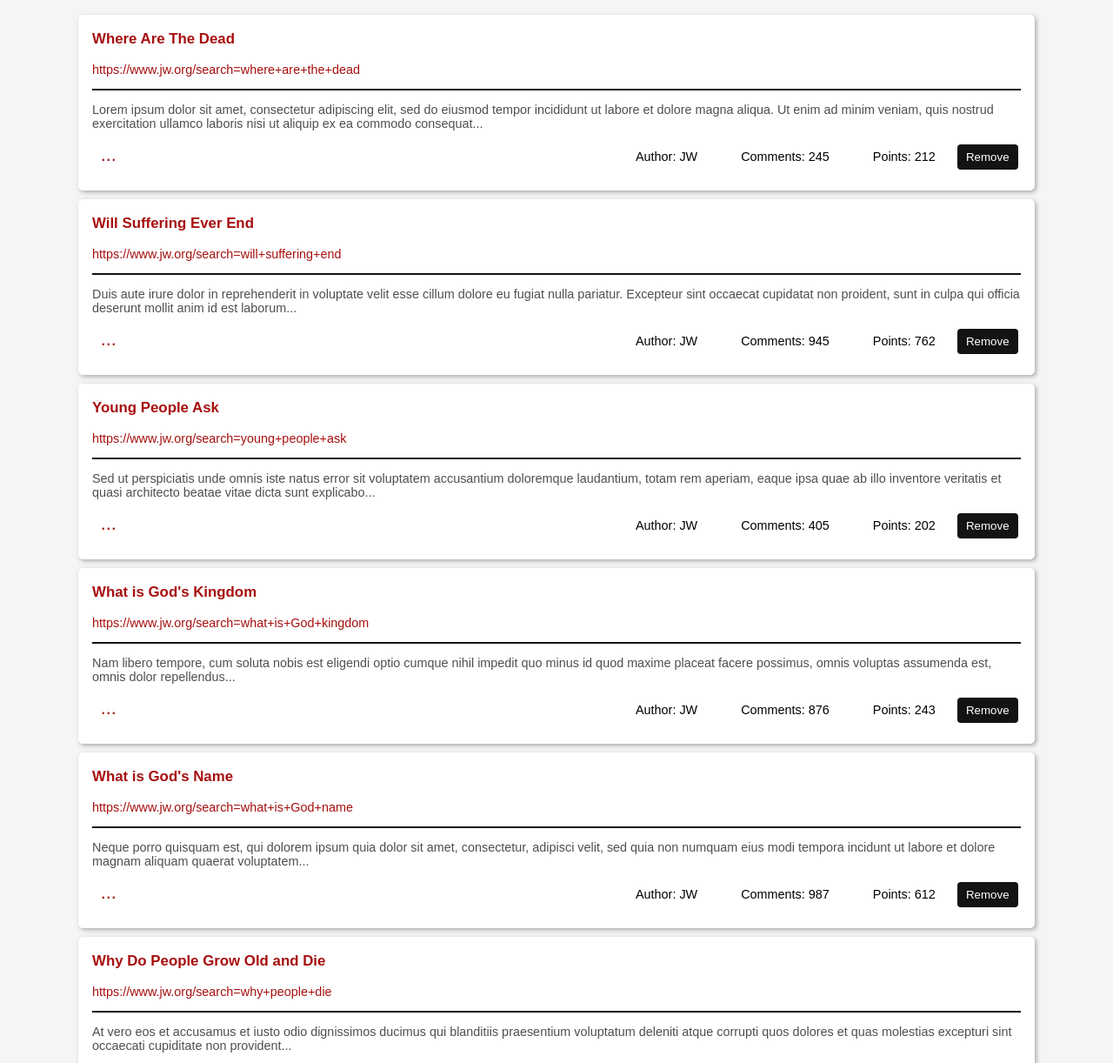
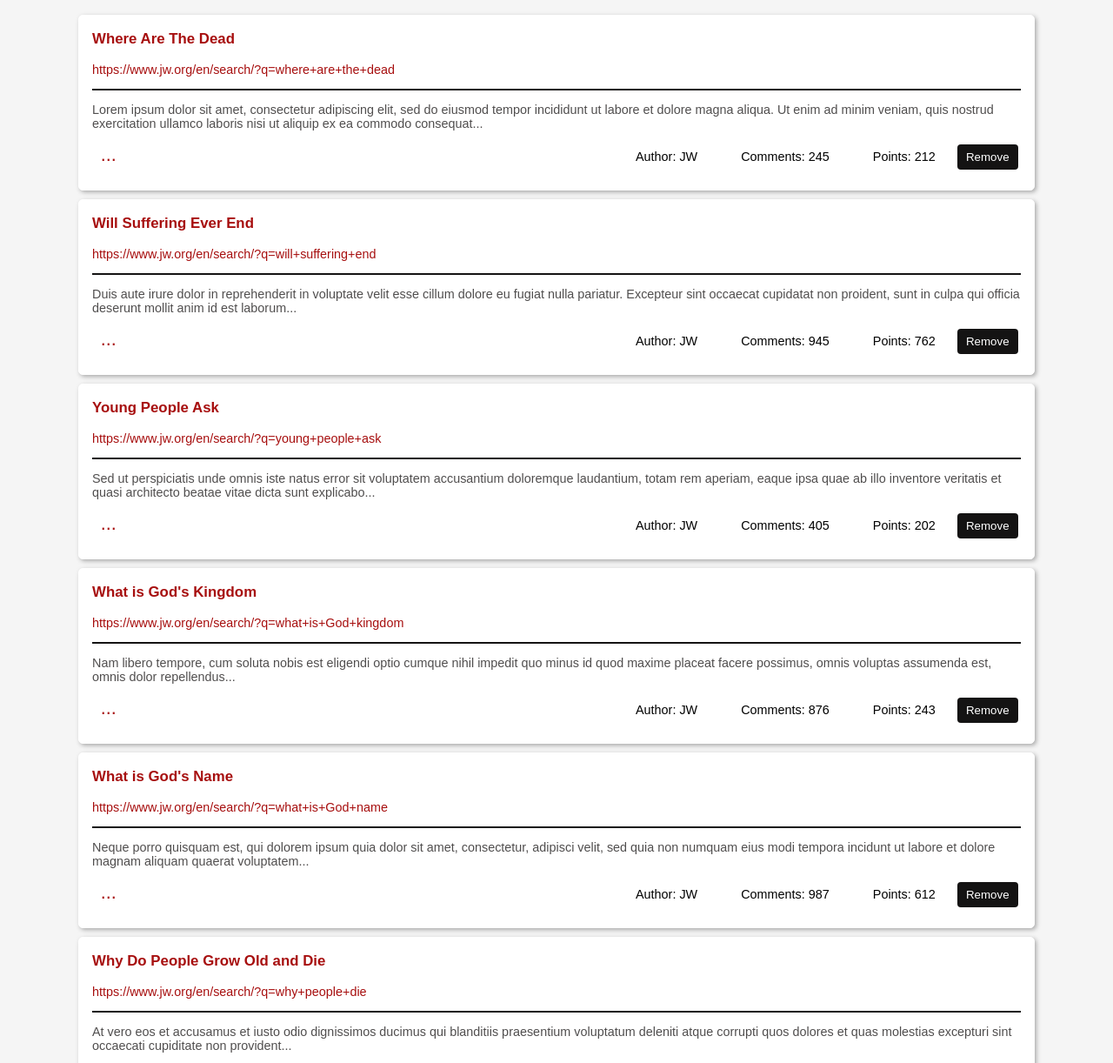
Before and after one commit to stevendaye/bolbir, a React app: page / in a window 1280 px wide. Shown: the part 327-1549 px from the top of the page at 87% size. Built offline with nearby package versions, Linux system fonts and the light colour scheme.

Commit message:
Modified search results landing URL

```diff
--- a/client/list.js
+++ b/client/list.js
@@ -2,7 +2,7 @@
 const list = [
   {
     title: "Where Are The Dead",
-    url: "https://www.jw.org/search=where+are+the+dead",
+    url: "https://www.jw.org/en/search/?q=where+are+the+dead",
     head: "Lorem ipsum dolor sit amet, consectetur adipiscing elit, sed do eiusmod tempor incididunt ut labore et dolore magna aliqua. Ut enim ad minim veniam, quis nostrud exercitation ullamco laboris nisi ut aliquip ex ea commodo consequat...",
     author: "JW",
     num_comments: 245,
@@ -11,7 +11,7 @@
   },
   {
     title: "Will Suffering Ever End",
-    url: "https://www.jw.org/search=will+suffering+end",
+    url: "https://www.jw.org/en/search/?q=will+suffering+end",
     head: "Duis aute irure dolor in reprehenderit in voluptate velit esse cillum dolore eu fugiat nulla pariatur. Excepteur sint occaecat cupidatat non proident, sunt in culpa qui officia deserunt mollit anim id est laborum...",
     author: "JW",
     num_comments: 945,
@@ -20,7 +20,7 @@
   },
   {
     title: "Young People Ask",
-    url: "https://www.jw.org/search=young+people+ask",
+    url: "https://www.jw.org/en/search/?q=young+people+ask",
     head: "Sed ut perspiciatis unde omnis iste natus error sit voluptatem accusantium doloremque laudantium, totam rem aperiam, eaque ipsa quae ab illo inventore veritatis et quasi architecto beatae vitae dicta sunt explicabo...",
     author: "JW",
     num_comments: 405,
@@ -29,7 +29,7 @@
   },
   {
     title: "What is God's Kingdom",
-    url: "https://www.jw.org/search=what+is+God+kingdom",
+    url: "https://www.jw.org/en/search/?q=what+is+God+kingdom",
     head: "Nam libero tempore, cum soluta nobis est eligendi optio cumque nihil impedit quo minus id quod maxime placeat facere possimus, omnis voluptas assumenda est, omnis dolor repellendus...",
     author: "JW",
     num_comments: 876,
@@ -38,7 +38,7 @@
   },
   {
     title: "What is God's Name",
-    url: "https://www.jw.org/search=what+is+God+name",
+    url: "https://www.jw.org/en/search/?q=what+is+God+name",
     head: "Neque porro quisquam est, qui dolorem ipsum quia dolor sit amet, consectetur, adipisci velit, sed quia non numquam eius modi tempora incidunt ut labore et dolore magnam aliquam quaerat voluptatem...",
     author: "JW",
     num_comments: 987,
@@ -47,7 +47,7 @@
   },
   {
     title: "Why Do People Grow Old and Die",
-    url: "https://www.jw.org/search=why+people+die",
+    url: "https://www.jw.org/en/search/?q=why+people+die",
     head: "At vero eos et accusamus et iusto odio dignissimos ducimus qui blanditiis praesentium voluptatum deleniti atque corrupti quos dolores et quas molestias excepturi sint occaecati cupiditate non provident...",
     author: "JW",
     num_comments: 745,
@@ -56,7 +56,7 @@
   },
   {
     title: "How Do You View The Future",
-    url: "https://www.jw.org/search=how+do+you+view+the+future",
+    url: "https://www.jw.org/en/search/?q=how+do+you+view+the+future",
     head: "Itaque earum rerum hic tenetur a sapiente delectus, ut aut reiciendis voluptatibus maiores alias consequatur aut perferendis doloribus asperiores repellat...",
     author: "JW",
     num_comments: 197,
```
Also changed, not shown: dist/index.html.
